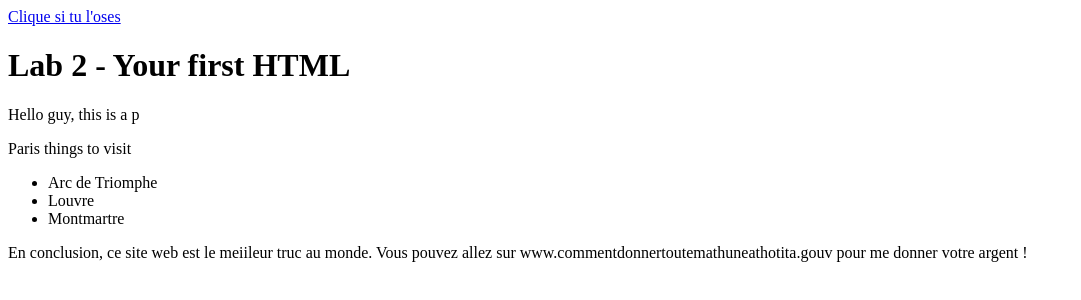
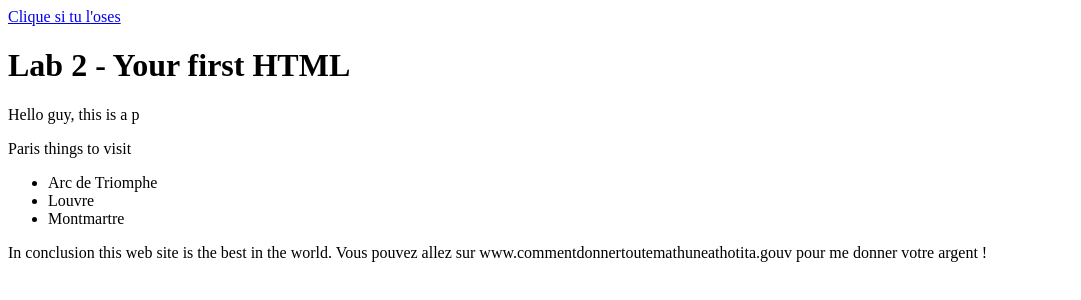
Before and after one commit to Thotitime/cst251, a plain HTML site: page lab2/index.html in a window 1280 px wide. Shown: the whole page, without its empty margins (0-1081 px from the left). Drawn offline with Linux system fonts and the light colour scheme.

Commit message:
Update index.html

```diff
--- a/lab2/index.html
+++ b/lab2/index.html
@@ -18,7 +18,7 @@
 </ul>
 </body>
 <footer>
-En conclusion, ce site web est le meiileur truc au monde.
+In conclusion this web site is the best in the world.
 Vous pouvez allez sur www.commentdonnertoutemathuneathotita.gouv pour me donner votre argent !
 </footer>
 </html>
```
